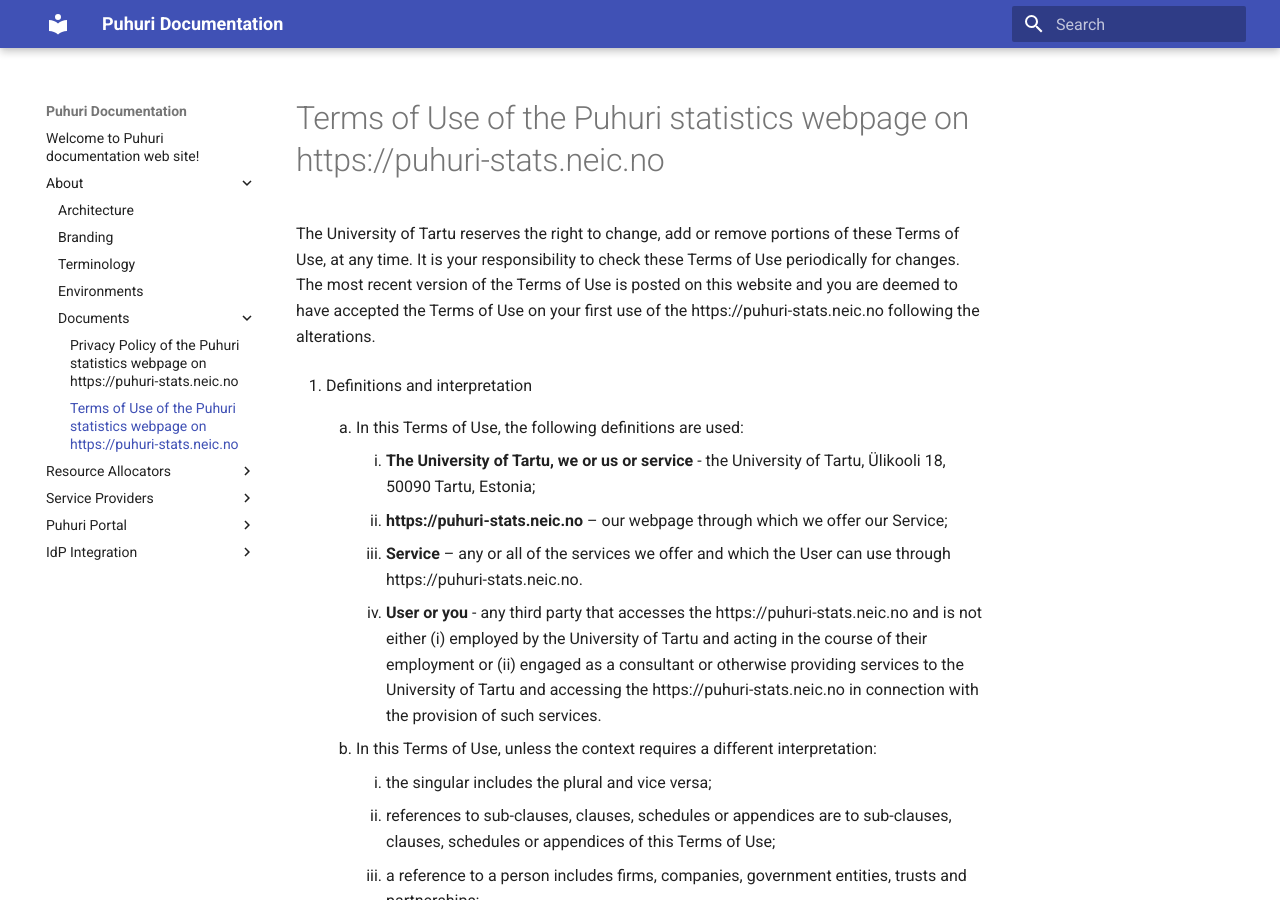
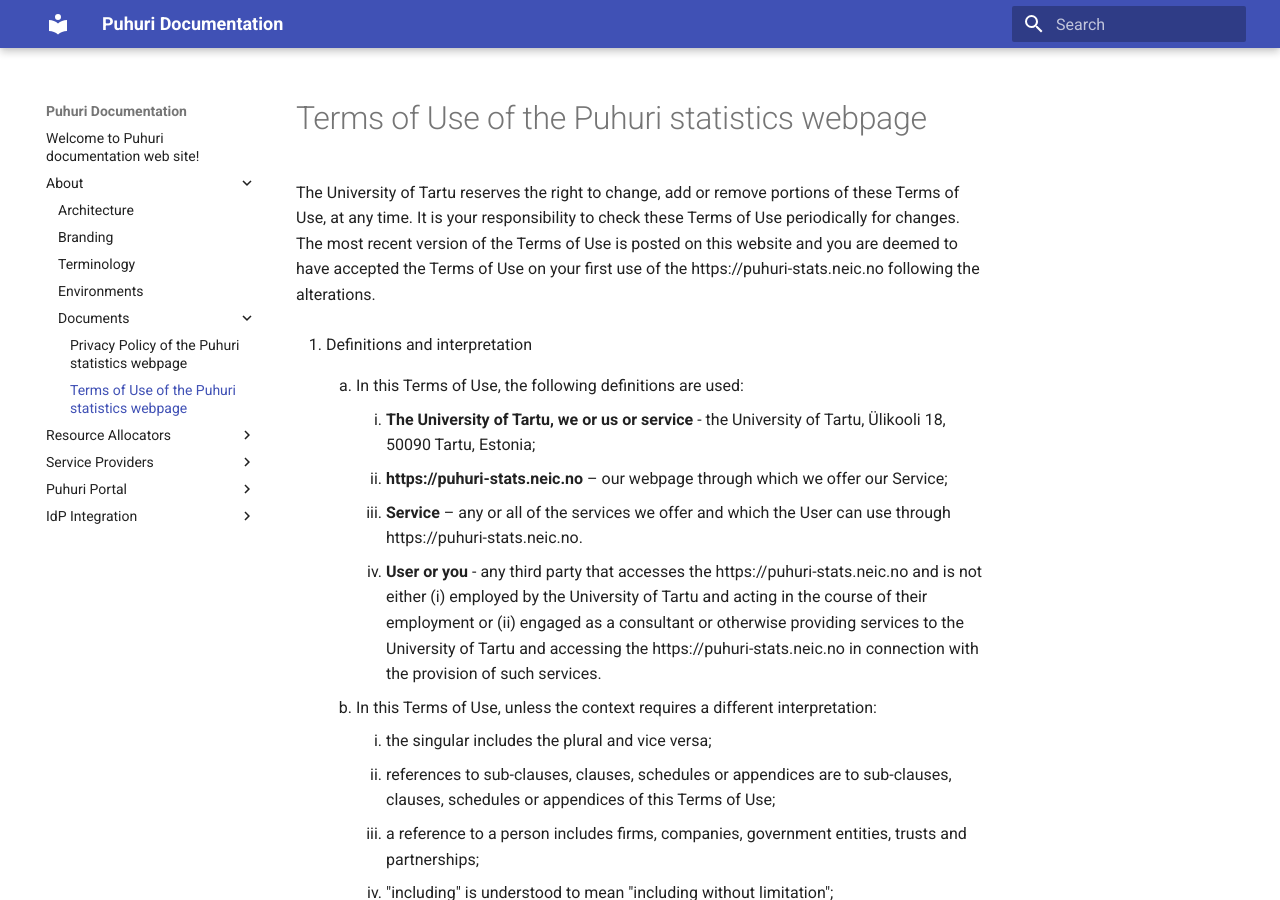
Before and after one commit to neicnordic/puhuri-web, an MkDocs documentation site: the page built from docs/Documents/statistics_tos.md, in a window 1280 px wide and 900 px high. Built offline with MkDocs 1.6.1 and Material for MkDocs 9.7.7, drawn with Linux system fonts in a browser that asks for light colours.

```diff
--- a/docs/Documents/statistics_pp.md
+++ b/docs/Documents/statistics_pp.md
@@ -1,4 +1,4 @@
-# Privacy Policy of the Puhuri statistics webpage on https://puhuri-stats.neic.no
+# Privacy Policy of the Puhuri statistics webpage
 
 This privacy policy applies between you, the User of Puhuri statistics webpage on https://puhuri-stats.neic.no, hereinafter Website) and the University of Tartu, the owner and provider of this Website. This privacy policy applies to our use of any Data collected by us or provided by you in relation to your use of the Website. Please read this privacy policy carefully.
 
--- a/docs/Documents/statistics_tos.md
+++ b/docs/Documents/statistics_tos.md
@@ -1,4 +1,4 @@
-# Terms of Use of the Puhuri statistics webpage on https://puhuri-stats.neic.no
+# Terms of Use of the Puhuri statistics webpage
 
 The University of Tartu reserves the right to change, add or remove portions of these Terms of Use, at any time. It is your responsibility to check these Terms of Use periodically for changes. The most recent version of the Terms of Use is posted on this website and you are deemed to have accepted the Terms of Use on your first use of the https://puhuri-stats.neic.no following the alterations.
 
```
